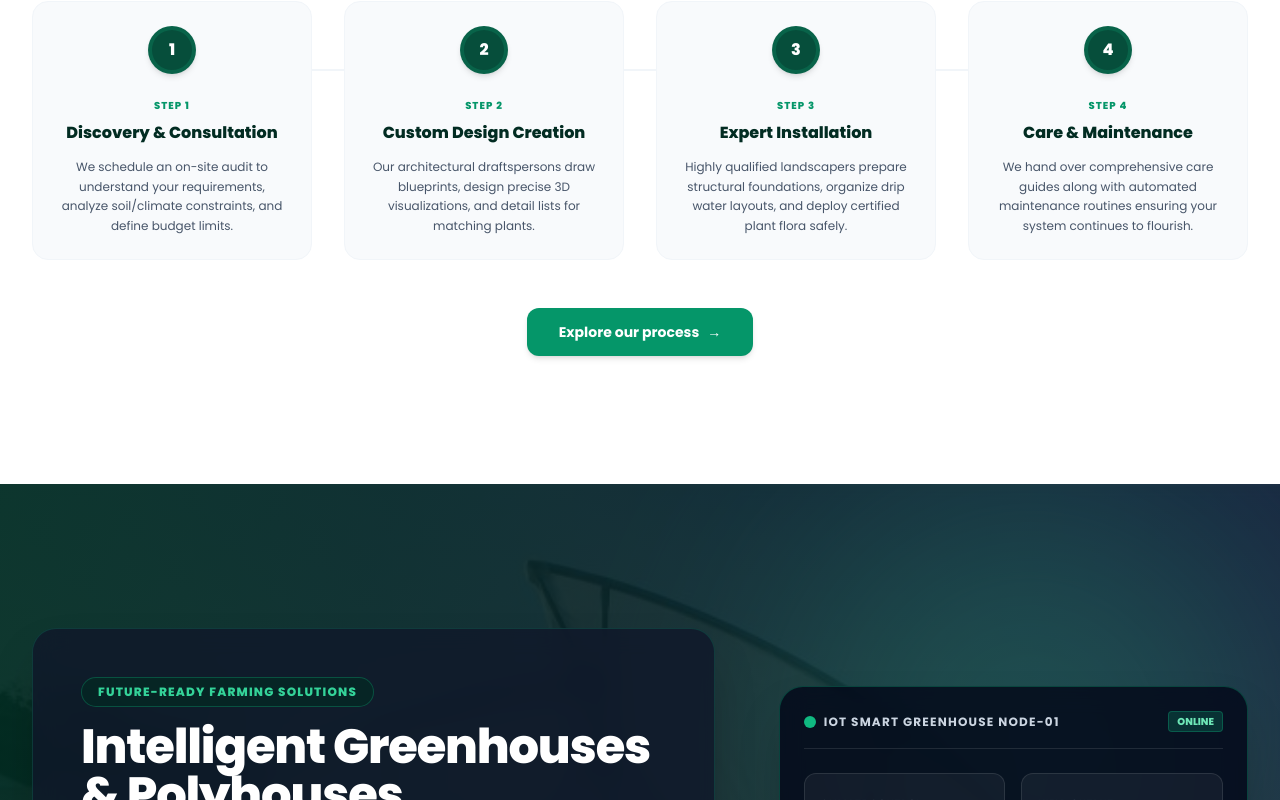
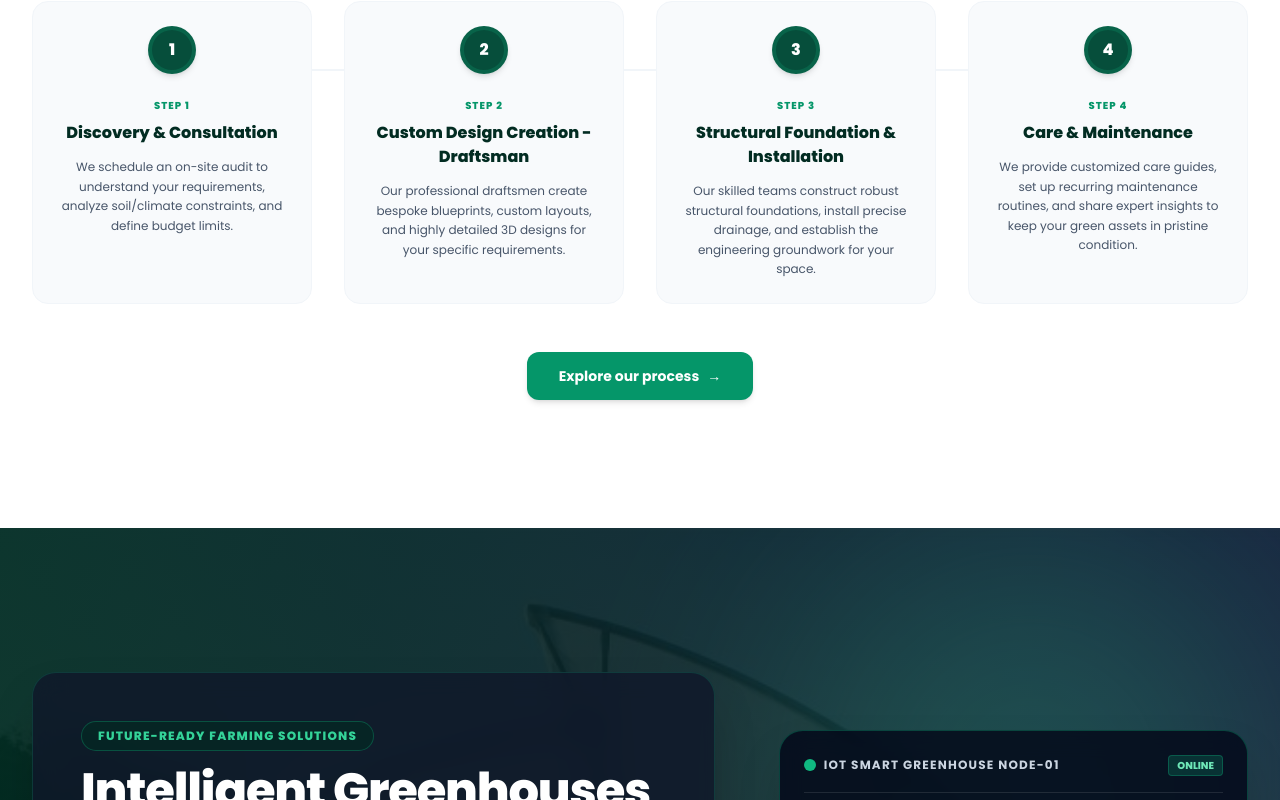
Before and after one commit to aiakshat/wishfy_1, a React (Vite) app: page / in a window 1280 px wide. Shown: the part 4300-5100 px from the top of the page. Built offline with nearby package versions, Linux system fonts and the light colour scheme.

Commit message:
Update project images, locations, process steps, and philosophy content

```diff
--- a/src/App.jsx
+++ b/src/App.jsx
@@ -95,18 +95,18 @@ export default function App() {
         },
         {
           "@type": "HowToStep",
-          "name": "Custom Design Creation",
-          "text": "Blueprints, 3D visualizations, and plant flora detailing."
+          "name": "Custom Design Creation - Draftsman",
+          "text": "Technical CAD layouts, architectural blueprints, and detailed 3D designs."
         },
         {
           "@type": "HowToStep",
-          "name": "Expert Installation",
-          "text": "Preparing structural foundations, drip layouts, and flora deployment."
+          "name": "Structural Foundation & Installation",
+          "text": "Laying solid structural foundations, drainage systems, and structural work."
         },
         {
           "@type": "HowToStep",
           "name": "Care & Maintenance",
-          "text": "Handover guides and automated maintenance routines."
+          "text": "Customized care guides and scheduled maintenance routines."
         }
       ]
     };
--- a/src/components/ProcessSection.jsx
+++ b/src/components/ProcessSection.jsx
@@ -32,18 +32,18 @@ export default function ProcessSection() {
               },
               {
                 step: "Step 2",
-                title: "Custom Design Creation",
-                desc: "Our architectural draftspersons draw blueprints, design precise 3D visualizations, and detail lists for matching plants."
+                title: "Custom Design Creation - Draftsman",
+                desc: "Our professional draftsmen create bespoke blueprints, custom layouts, and highly detailed 3D designs for your specific requirements."
               },
               {
                 step: "Step 3",
-                title: "Expert Installation",
-                desc: "Highly qualified landscapers prepare structural foundations, organize drip water layouts, and deploy certified plant flora safely."
+                title: "Structural Foundation & Installation",
+                desc: "Our skilled teams construct robust structural foundations, install precise drainage, and establish the engineering groundwork for your space."
               },
               {
                 step: "Step 4",
                 title: "Care & Maintenance",
-                desc: "We hand over comprehensive care guides along with automated maintenance routines ensuring your system continues to flourish."
+                desc: "We provide customized care guides, set up recurring maintenance routines, and share expert insights to keep your green assets in pristine condition."
               }
             ].map((st, idx) => (
               <div key={idx} className="bg-slate-50 rounded-2xl p-6 border border-slate-100 relative z-10 hover:shadow-lg transition-shadow">
--- a/src/components/TestimonialsSection.jsx
+++ b/src/components/TestimonialsSection.jsx
@@ -33,7 +33,7 @@ const testimonials = [
   },
   {
     quote: "Outstanding residential landscaping. They redesigned our entire backyard with beautiful stone pathways, native plants, and a stunning water fountain. The maintenance team is also extremely professional.",
-    author: "Villa Owner, Emirates Hills (Dubai)",
+    author: "Villa Owner, Nad Al Sheba (Dubai)",
     rating: 5
   }
 ];
--- a/src/data/detailedProjects.js
+++ b/src/data/detailedProjects.js
@@ -66,7 +66,7 @@ export const detailedProjects = [
       "Passive shading design for outdoor seating"
     ],
     images: [
-      "/images/Hardscape-Landscaping.png",
+      "/images/work/downtow_corporate_patio.jpg",
       "/images/Sustainable-Green-Infrastructure.png",
       "/images/Landscape-Maintenance.png"
     ]
@@ -90,9 +90,9 @@ export const detailedProjects = [
     ]
   },
   {
-    title: "Al Barsha Smart Polyhouse Facility",
+    title: "Al Khawaneej Polyhouse Facility",
     category: "Precision Agriculture",
-    loc: "Al Barsha, Dubai, UAE",
+    loc: "Al Khawaneej, Dubai, UAE",
     region: "uae",
     desc: "Designing and building a state-of-the-art climate-controlled polyhouse greenhouse for organic hydroponic vegetable farming with real-time IoT controls.",
     scope: [
@@ -126,9 +126,9 @@ export const detailedProjects = [
     ]
   },
   {
-    title: "Emirates Hills Residential Estate",
+    title: "Nad Al Sheba Residential Estate",
     category: "Luxury Residential",
-    loc: "Emirates Hills, Dubai, UAE",
+    loc: "Nad Al Sheba, Dubai, UAE",
     region: "uae",
     desc: "Complete redesign of a private luxury villa backyard, featuring a modern infinity-edge pond, formal lawn, and tropical palm clusters.",
     scope: [
--- a/src/data/projects.js
+++ b/src/data/projects.js
@@ -29,6 +29,6 @@ export const projects = [
     loc: "Business Bay, Dubai",
     region: "uae",
     imgDesc: "Desert Hardscaping",
-    image: "/images/Hardscape-Landscaping.png"
+    image: "/images/work/downtow_corporate_patio.jpg"
   }
 ];
--- a/src/pages/AboutPage.jsx
+++ b/src/pages/AboutPage.jsx
@@ -46,18 +46,18 @@ const processSteps = [
   },
   {
     step: '2',
-    title: 'Custom Design Creation',
-    description: 'Detailed blueprints, 3D visualizations, and plant selections tailored to your space. Review and refine until it\'s perfect.'
+    title: 'Custom Design Creation - Draftsman',
+    description: 'Our professional draftsmen create bespoke blueprints, custom layouts, and highly detailed 3D designs for your specific requirements.'
   },
   {
     step: '3',
-    title: 'Expert Installation',
-    description: 'Professional team brings the design to life with premium materials, skilled craftsmanship, and attention to every detail.'
+    title: 'Structural Foundation & Installation',
+    description: 'Our skilled teams construct robust structural foundations, install precise drainage, and establish the engineering groundwork for your space.'
   },
   {
     step: '4',
     title: 'Care & Maintenance',
-    description: 'Comprehensive handover with care guides, seasonal tips, and optional ongoing maintenance to keep your space thriving.'
+    description: 'We provide customized care guides, set up recurring maintenance routines, and share expert insights to keep your green assets in pristine condition.'
   }
 ];
 
@@ -146,7 +146,7 @@ export default function AboutPage({ setActiveModal }) {
                 We do not just build green spaces. We create living environments.
               </h2>
               <p className="text-sm text-slate-600 leading-relaxed">
-                The brochure frames Wishfy Greens around a simple belief: sustainability is not only a responsibility, but an opportunity to create a better future. That belief guides how the team approaches public spaces, homes, hotels, campuses, farms, and commercial destinations.
+                At the heart of Wishfy Greens is our core philosophy: to create living environments that seamlessly blend design, nature, and modern technology. We believe sustainability is not only a responsibility, but an opportunity to build a better future. This philosophy guides how our team designs and executes public spaces, homes, hotels, campuses, farms, and commercial destinations.
               </p>
               <p className="text-sm text-slate-600 leading-relaxed">
                 Every project blends design sensitivity with technical execution, from plant selection and irrigation planning to greenhouse automation and long-term maintenance.
```
Also changed, not shown: public/images/work/downtow_corporate_patio.jpg (added).
